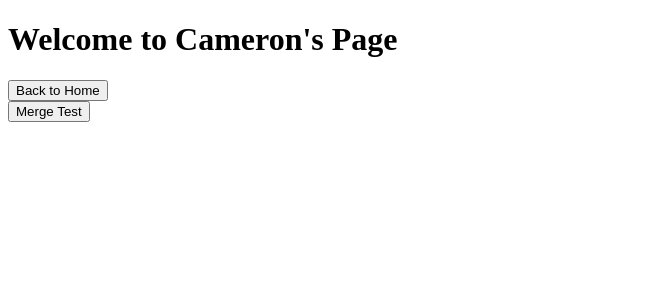
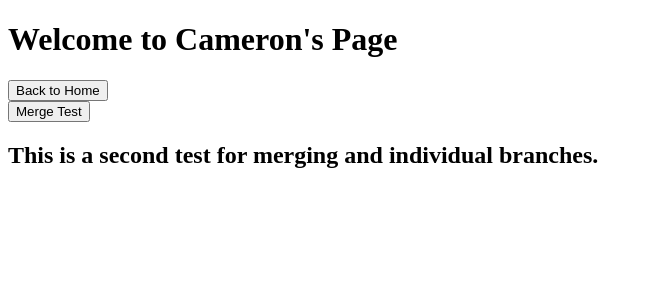
Before and after one commit to cameronbaum0124/338project1, a React (Vite) app in the folder client/react/: page /cameron in a window 1280 px wide. Shown: the top 300 px of the page, without its empty margins (0-652 px from the left). Built offline with nearby package versions, Linux system fonts and the light colour scheme.

Commit message:
Second commit test for individual branches

```diff
--- a/client/react/src/pages/cameron.jsx
+++ b/client/react/src/pages/cameron.jsx
@@ -5,6 +5,7 @@ function Cameron() {
             <button onClick={() => window.location.href="/"}>Back to Home</button>
             <br></br>
             <button onClick={() => console.log("Hello! This is being used to test merging among different branches!")}>Merge Test</button>
+            <h2>This is a second test for merging and individual branches.</h2>
         </div>
     );
 }
```
